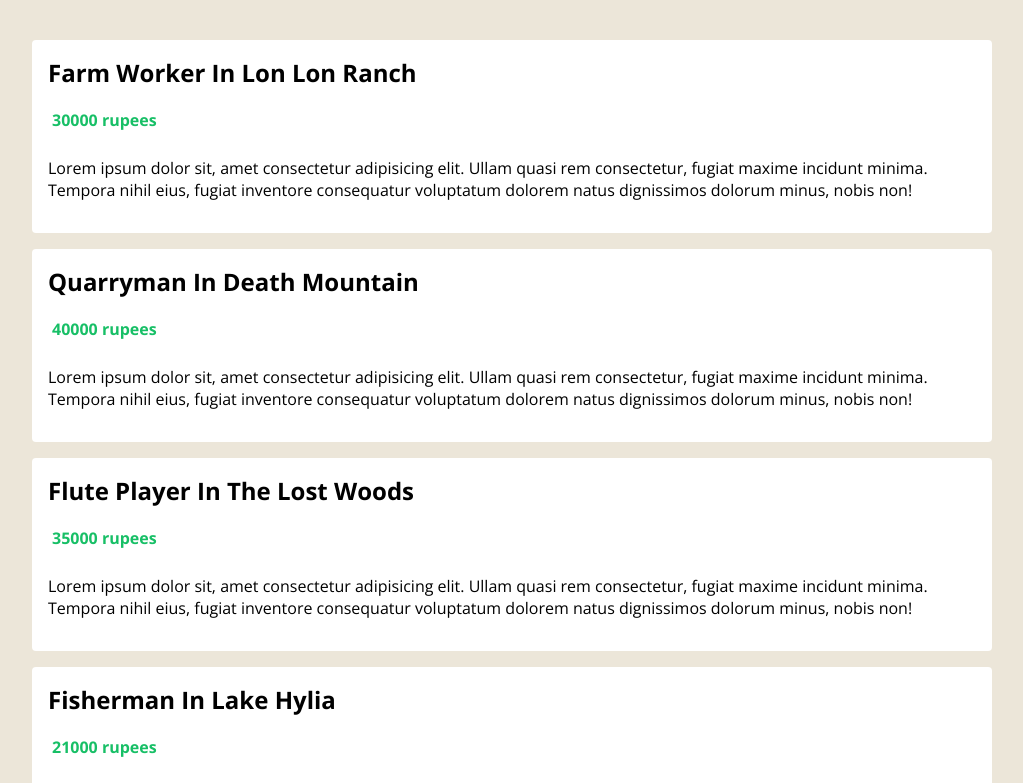
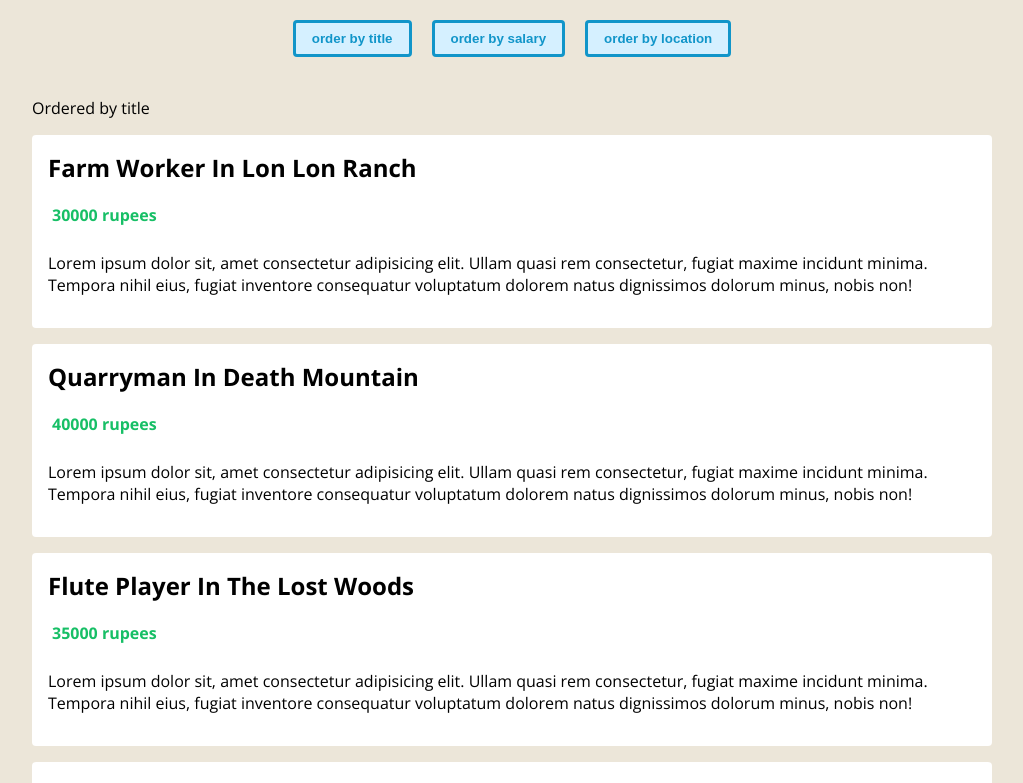
Before and after one commit to wizzandrew/hyrule-jobs, a Vue app: page / in a window 1280 px wide. Shown: the top 783 px of the page, without its empty margins (128-1151 px from the left). Built offline with nearby package versions, Linux system fonts and the light colour scheme.

Commit message:
component functions

```diff
--- a/src/App.vue
+++ b/src/App.vue
@@ -1,6 +1,14 @@
 <template>
   <div class="app">
-    <JobList :jobs="jobs" />
+    <header>
+      <div class="order">
+        <button @click="handleClick('title')">order by title</button>
+        <button @click="handleClick('salary')">order by salary</button>
+        <button @click="handleClick('location')">order by location</button>
+      </div>
+    </header>
+
+    <JobList :jobs="jobs" :order="order" />
   </div>
 </template>
 
@@ -8,6 +16,7 @@
 import { defineComponent, reactive, ref, toRefs } from "vue";
 import JobList from "./components/JobList.vue";
 import type Job from "./types/Job";
+import type OrderTerm from "./types/OrderTerm";
 
 //type Age = number | string;
 
@@ -51,9 +60,33 @@
       },
     ]);
 
-    return { jobs };
+    //state for 'order' option of sorting jobs on the list
+    const order = ref<OrderTerm>("title");
+
+    const handleClick = (term: OrderTerm) => {
+      order.value = term;
+    };
+
+    return { jobs, handleClick, order };
   },
 });
 </script>
 
-<style></style>
+<style>
+header {
+  text-align: center;
+}
+header .order {
+  margin-top: 20px;
+}
+button {
+  margin: 0 10px;
+  color: #1195c9;
+  border: 3px solid #1195c9;
+  background: #d5f0ff;
+  padding: 8px 16px;
+  border-radius: 4px;
+  cursor: pointer;
+  font-weight: bold;
+}
+</style>
--- a/src/components/JobList.vue
+++ b/src/components/JobList.vue
@@ -1,5 +1,6 @@
 <template>
   <div class="job-list">
+    <p>Ordered by {{ order }}</p>
     <ul>
       <li v-for="job in jobs" :key="job.id">
         <h2>{{ job.title }} in {{ job.location }}</h2>
@@ -23,12 +24,17 @@
 import { defineComponent } from "vue";
 import type { PropType } from "vue";
 import type Job from "@/types/Job";
+import type OrderTerm from "@/types/OrderTerm";
 
 export default defineComponent({
   props: {
     jobs: {
       required: true,
       type: Array as PropType<Job[]>,
+    },
+    order: {
+      required: true,
+      type: String as PropType<OrderTerm>,
     },
   },
 });
--- /dev/null
+++ b/src/types/OrderTerm.ts
@@ -0,0 +1,2 @@
+type OrderTerm = "location" | "title" | "salary";
+export default OrderTerm;
```
